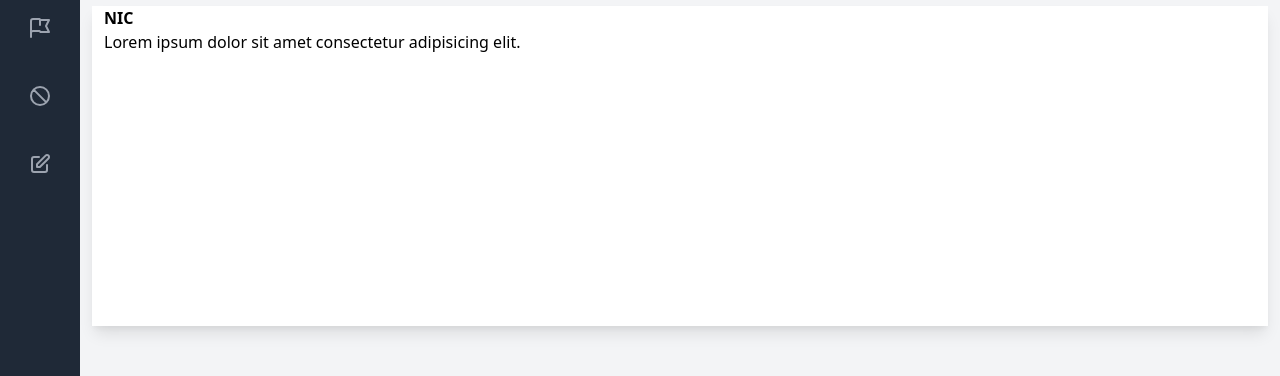
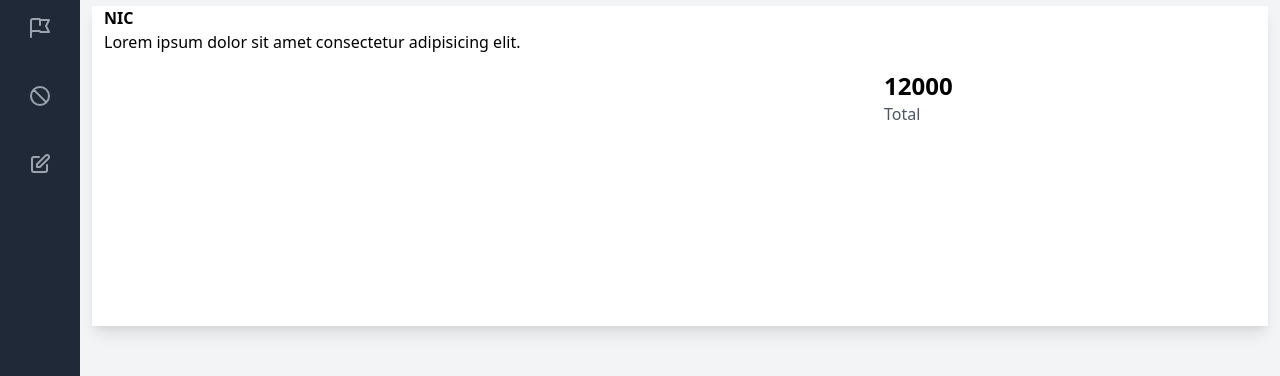
Before and after one commit to Khoby-790/template-nic, a React (Create React App) app: page / in a window 1280 px wide. Shown: the part 280-656 px from the top of the page. Built offline with nearby package versions, Linux system fonts and the light colour scheme.

Commit message:
--- Auto-Git Commit ---

```diff
--- a/src/pages/NewDashboard/NewDashboard.tsx
+++ b/src/pages/NewDashboard/NewDashboard.tsx
@@ -22,7 +22,12 @@ const NewDashboard = (props: Props) => {
                 </div>
                 <div className="flex h-64">
                     <div className="flex-1"></div>
-                    <div className="w-96"></div>
+                    <div className="w-96">
+                        <div className="flex flex-col">
+                            <span className="font-bold text-2xl">12000</span>
+                            <span className="font-light text-gray-600">Total</span>
+                        </div>
+                    </div>
                 </div>
             </div>
         </div>
```
